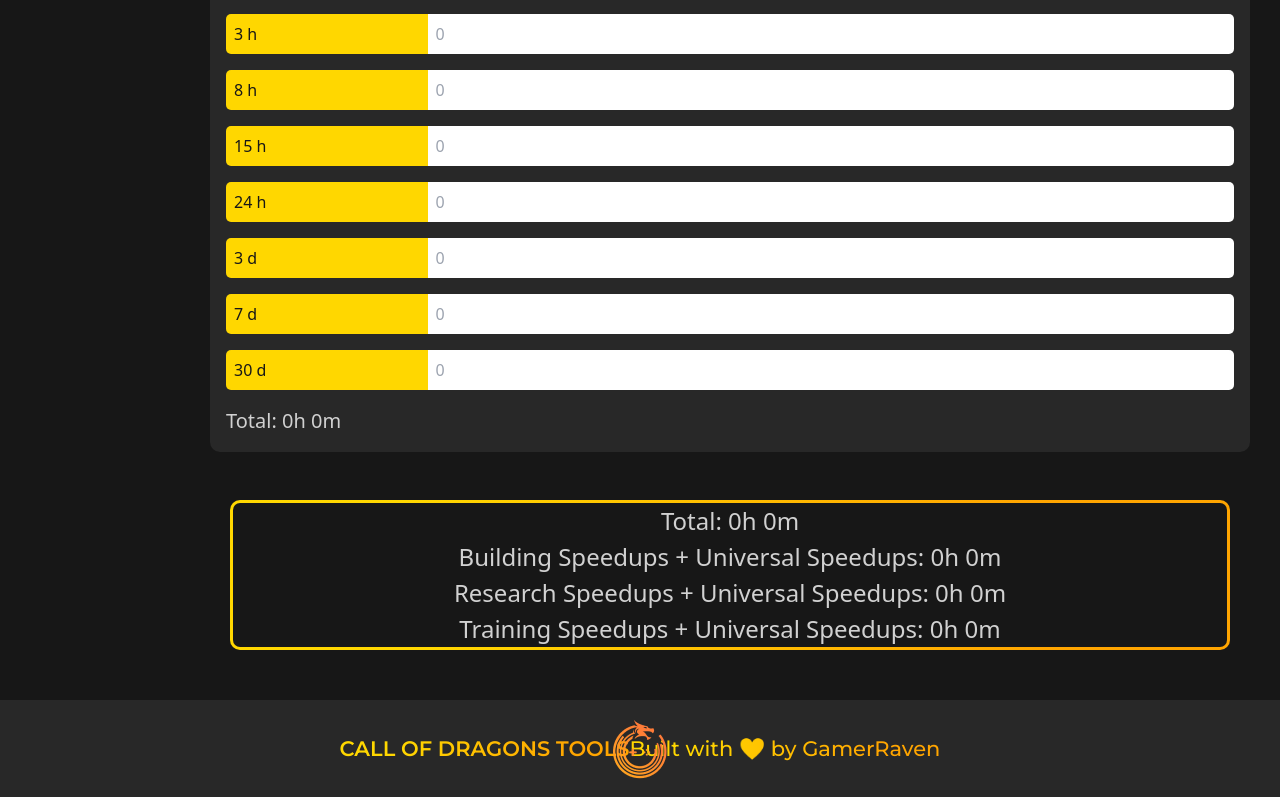
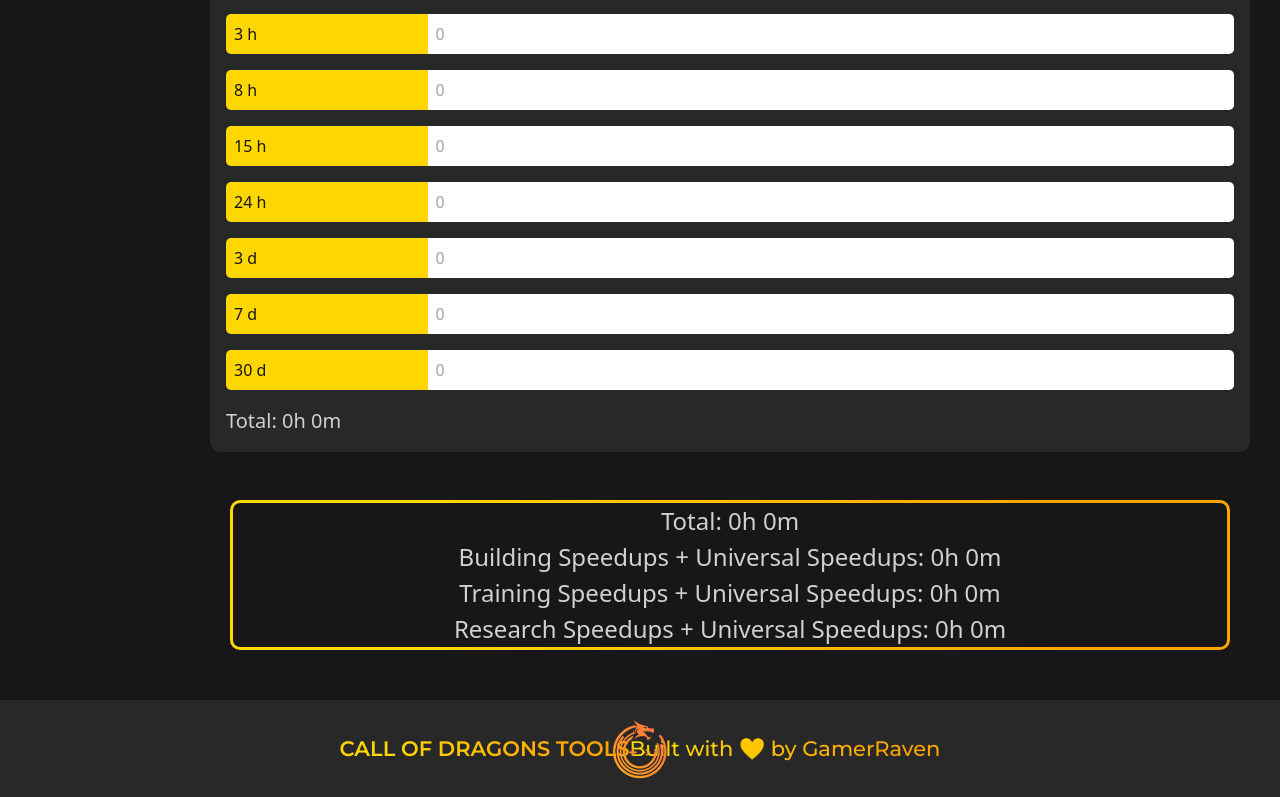
Before and after one commit to cod-tools/cod.tools, a Next.js app: page /calculators/speedups in a window 1280 px wide. Shown: the part 1355-2152 px from the top of the page. Built offline with nearby package versions, Linux system fonts and the light colour scheme.

Commit message:
Swapped Sections
Swapped the order between Training and Research speedups section to adjust according to the in-game order

```diff
--- a/src/pages/calculators/speedups/index.js
+++ b/src/pages/calculators/speedups/index.js
@@ -64,7 +64,7 @@ export default function Calculators() {
   const totalHours = Math.floor(totalMinutes / 60);
   const remainderMinutes = totalMinutes % 60;
 
-  const sections = ["Building Speedups", "Research Speedups", "Training Speedups", "Universal Speedups"];
+  const sections = ["Building Speedups", "Training Speedups", "Research Speedups", "Universal Speedups"];
 
   const totals = sections.reduce((acc, section) => {
     const sectionSeconds = Object.entries(values)
@@ -98,7 +98,7 @@ export default function Calculators() {
             <div className="speedups-large-totals">
               <div>Total: {totalHours}h {remainderMinutes}m</div>
               {sections.map((section, index) => section !== "Universal Speedups" && (
-                <div key={index}>{section} + Universal Speedups: {totals[section].hours + totals["Universal Speedups"].hours}h {totals[section].minutes + totals["Universal Speedups"].minutes}m</div>
+                <div key={index}>{section === "Research Speedups" ? "Research Speedups" : section} + Universal Speedups: {totals[section].hours + totals["Universal Speedups"].hours}h {totals[section].minutes + totals["Universal Speedups"].minutes}m</div>
               ))}
             </div>
           </main>
```
